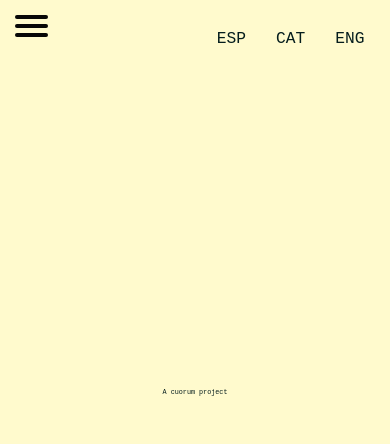
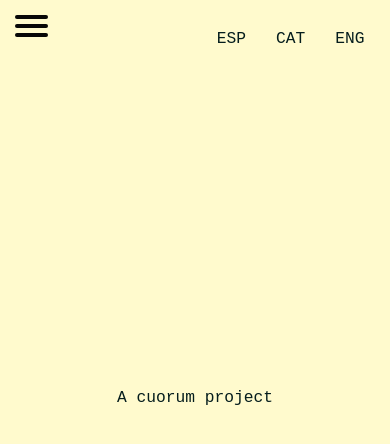
Before and after one commit to emma-craig/APPriori, a website: page info.html in a window 390 px wide. Drawn offline with Linux system fonts and the light colour scheme; a web font is replaced by a local one.

Commit message:
font sizing in media queries

```diff
--- a/app.css
+++ b/app.css
@@ -627,6 +627,6 @@ textarea:focus {
   .info {
     font-size: 4rem;
     padding-top: 40vh;
-    font-size: smaller;
+    font-size: 2rem;
   }
 }
```
